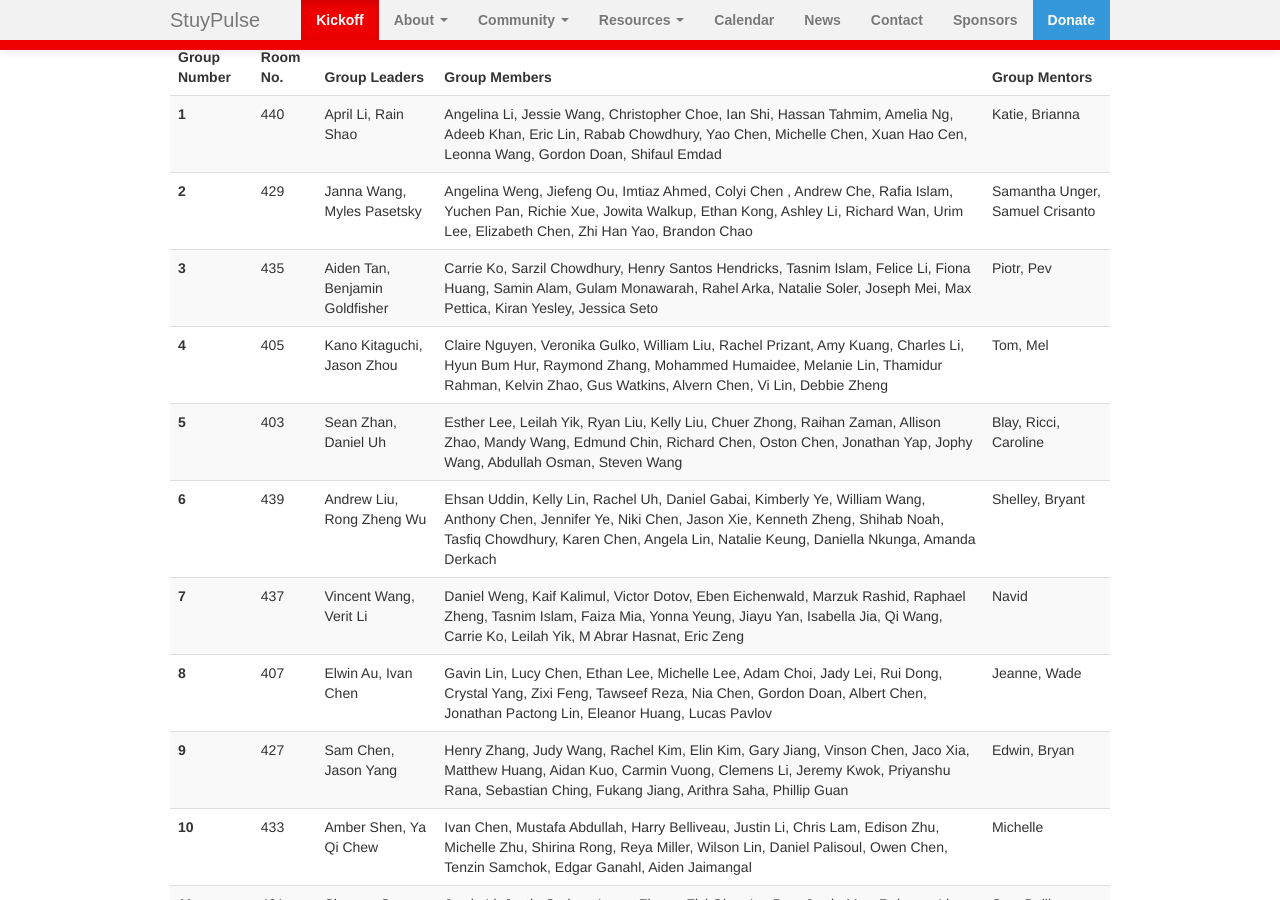
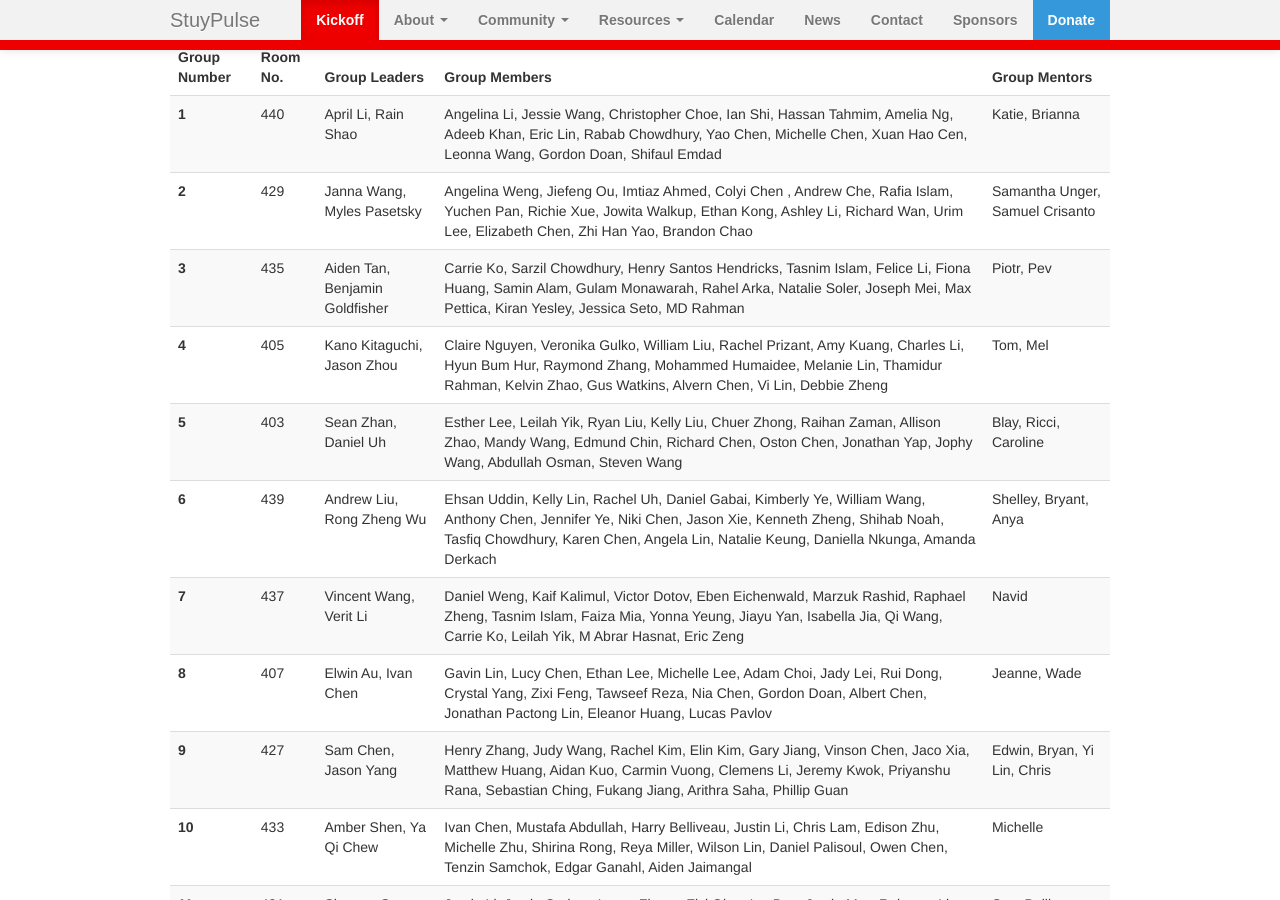
Before and after one commit to StuyPulse/team694.github.io, a Jekyll site: the page built from kickoff/index.md, in a window 1280 px wide and 900 px high, scrolled down 1297 px. Built offline with Jekyll 4.4.1, drawn with Linux system fonts in a browser that asks for light colours; nearby versions of some CDN libraries.

Commit message:
Update kickoff groups

```diff
--- a/kickoff/index.md
+++ b/kickoff/index.md
@@ -125,7 +125,7 @@ description: Dedicated page for Kickoff information
     <th scope="row"> 3 </th>
     <td> 435 </td>
     <td> Aiden Tan, Benjamin Goldfisher </td>
-    <td> Carrie Ko, Sarzil Chowdhury, Henry Santos Hendricks, Tasnim Islam, Felice Li, Fiona Huang, Samin Alam, Gulam Monawarah, Rahel Arka, Natalie Soler, Joseph Mei, Max Pettica, Kiran Yesley, Jessica Seto </td>
+    <td> Carrie Ko, Sarzil Chowdhury, Henry Santos Hendricks, Tasnim Islam, Felice Li, Fiona Huang, Samin Alam, Gulam Monawarah, Rahel Arka, Natalie Soler, Joseph Mei, Max Pettica, Kiran Yesley, Jessica Seto, MD Rahman </td>
     <td> Piotr, Pev </td>
   </tr>
   <tr>
@@ -147,7 +147,7 @@ description: Dedicated page for Kickoff information
     <td> 439 </td>
     <td> Andrew Liu, Rong Zheng Wu </td>
     <td> Ehsan Uddin, Kelly Lin, Rachel Uh, Daniel Gabai, Kimberly Ye, William Wang, Anthony Chen, Jennifer Ye, Niki Chen, Jason Xie, Kenneth Zheng, Shihab Noah, Tasfiq Chowdhury, Karen Chen, Angela Lin, Natalie Keung, Daniella Nkunga, Amanda Derkach </td>
-    <td> Shelley, Bryant </td>
+    <td> Shelley, Bryant, Anya </td>
   </tr>
   <tr>
     <th scope="row"> 7 </th>
@@ -168,7 +168,7 @@ description: Dedicated page for Kickoff information
     <td> 427 </td>
     <td> Sam Chen, Jason Yang  </td>
     <td> Henry Zhang, Judy Wang, Rachel Kim, Elin Kim, Gary Jiang, Vinson Chen, Jaco Xia, Matthew Huang, Aidan Kuo, Carmin Vuong, Clemens Li, Jeremy Kwok, Priyanshu Rana, Sebastian Ching, Fukang Jiang, Arithra Saha, Phillip Guan </td>
-    <td> Edwin, Bryan </td>
+    <td> Edwin, Bryan, Yi Lin, Chris </td>
   </tr>
   <tr>
     <th scope="row"> 10 </th>
```
